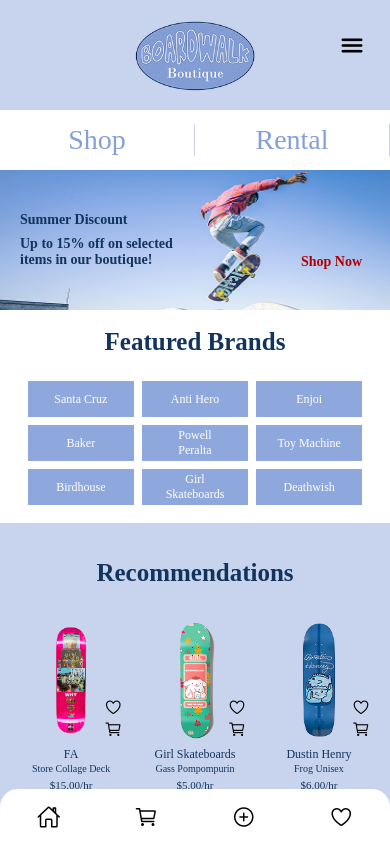
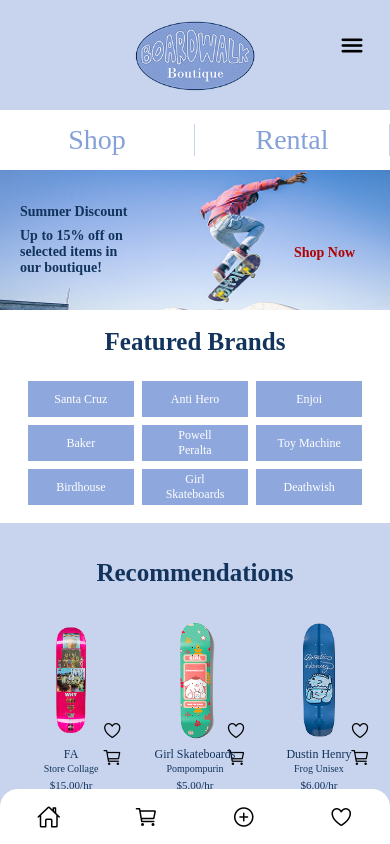
Before and after one commit to Sonyayeh/boardwalk-boutique-app, a React Native app in the folder boardwalk-boutique/: screen / in a window 390 px wide. Built offline with nearby package versions, Linux system fonts and the light colour scheme; what react-native-worklets would draw is missing.

Commit message:
aligned app's heart and shopping cart icon

```diff
--- a/boardwalk-boutique/App.js
+++ b/boardwalk-boutique/App.js
@@ -54,13 +54,13 @@
 const rentalItems = [
    {
       name: "FA",
-      type: "Store Collage Deck",
+      type: "Store Collage",
       price: "$15.00/hr",
       image: PinkBoard,
     },
   {
     name: "Girl Skateboards",
-    type: "Gass Pompompurin",
+    type: "Pompompurin",
     price: "$5.00/hr",
     image: PompomBoard,
   },
@@ -87,7 +87,7 @@
   },
   {
     name: "TSG",
-    type: "Evolution Helmet",
+    type: "Evolution",
     price: "$85.99",
     image: Helmet,
   },
@@ -145,17 +145,17 @@
           resizeMode="contain"
         />
 
-        <View style={styles.icons}>
+        <View style={shop ? styles.shopIcons : styles.boardIcons}>
           <TouchableOpacity onPress={handleLikeItem}>
             <Ionicons
               name={liked ? "heart" : "heart-outline"}
-              size={18}
+              size={20}
               color={liked ? "red" : "black"}
             />
           </TouchableOpacity>
 
           <TouchableOpacity onPress={handleAddToCart}>
-            <Ionicons name="cart-outline" size={18} />
+            <Ionicons name="cart-outline" size={20} />
           </TouchableOpacity>
         </View>
       </View>
@@ -476,7 +476,9 @@
               Up to 15% off on selected items in our boutique!
             </Text>
 
+            <TouchableOpacity onPress={() => navigate("shop")}>
             <Text style={styles.shopNow}>Shop Now</Text>
+            </TouchableOpacity>
           </View>
         </View>
 
@@ -790,7 +792,7 @@
 
   heroText: {
     color: DARK,
-    width: 155,
+    width: 110,
     marginTop: 8,
     fontWeight: "bold",
     fontFamily: "serif",
@@ -799,8 +801,8 @@
 
   shopNow: {
     position: "absolute",
-    right: 28,
-    bottom: 40,
+    right: 15,
+    bottom: 15,
     color: "#B00000",
     fontWeight: "bold",
     fontFamily: "serif",
@@ -881,13 +883,21 @@
     height: 80,
   },
 
-  icons: {
-    position: "absolute",
-    right: 2,
-    bottom: 8,
-    gap: 2,
-  },
+  boardIcons: {
+  position: "absolute",
+  right: 2,
+  top: 107,
+  gap: 4,
+  alignItems: "center",
+},
 
+shopIcons: {
+  position: "absolute",
+  right: 2,
+  top: 86,
+  gap: 4,
+  alignItems: "center",
+},
   productName: {
     color: DARK,
     textAlign: "center",
@@ -992,11 +1002,11 @@
   backgroundColor: "#EEEEEE",
   paddingHorizontal: 14,
   fontSize: 13,
+  height: 10,
 },
 
 submitButton: {
   backgroundColor: DARK,
-  paddingHorizontal: 20,
   justifyContent: "center",
   alignItems: "center",
 },
--- a/boardwalk-boutique/Shop.js
+++ b/boardwalk-boutique/Shop.js
@@ -40,7 +40,7 @@
   },
     {
     name: "TSG",
-        type: "Evolution Helmet",
+        type: "Evolution",
         price: "$85.99",
         image: Helmet,
   },
@@ -56,14 +56,14 @@
   },
   {
     name: "Girl\nSkateboard",
-    type: "Gass Pompompurin",
+    type: "Pompompurin",
     price: "$5.00/hr",
     image: PompomBoard,
     page: "Pom",
   },
   {
     name: "FA",
-    type: "Store Collage Deck",
+    type: "Store Collage",
     price: "$15.00/hr",
     image: PinkBoard,
     page: "Fa",
@@ -296,8 +296,7 @@
   card: {
     width: "31%",
     alignItems: "center",
-    marginBottom: 88,
-    minHeight: 285,
+    marginBottom: 40,
   },
 
   boardImageWrap: {
```
